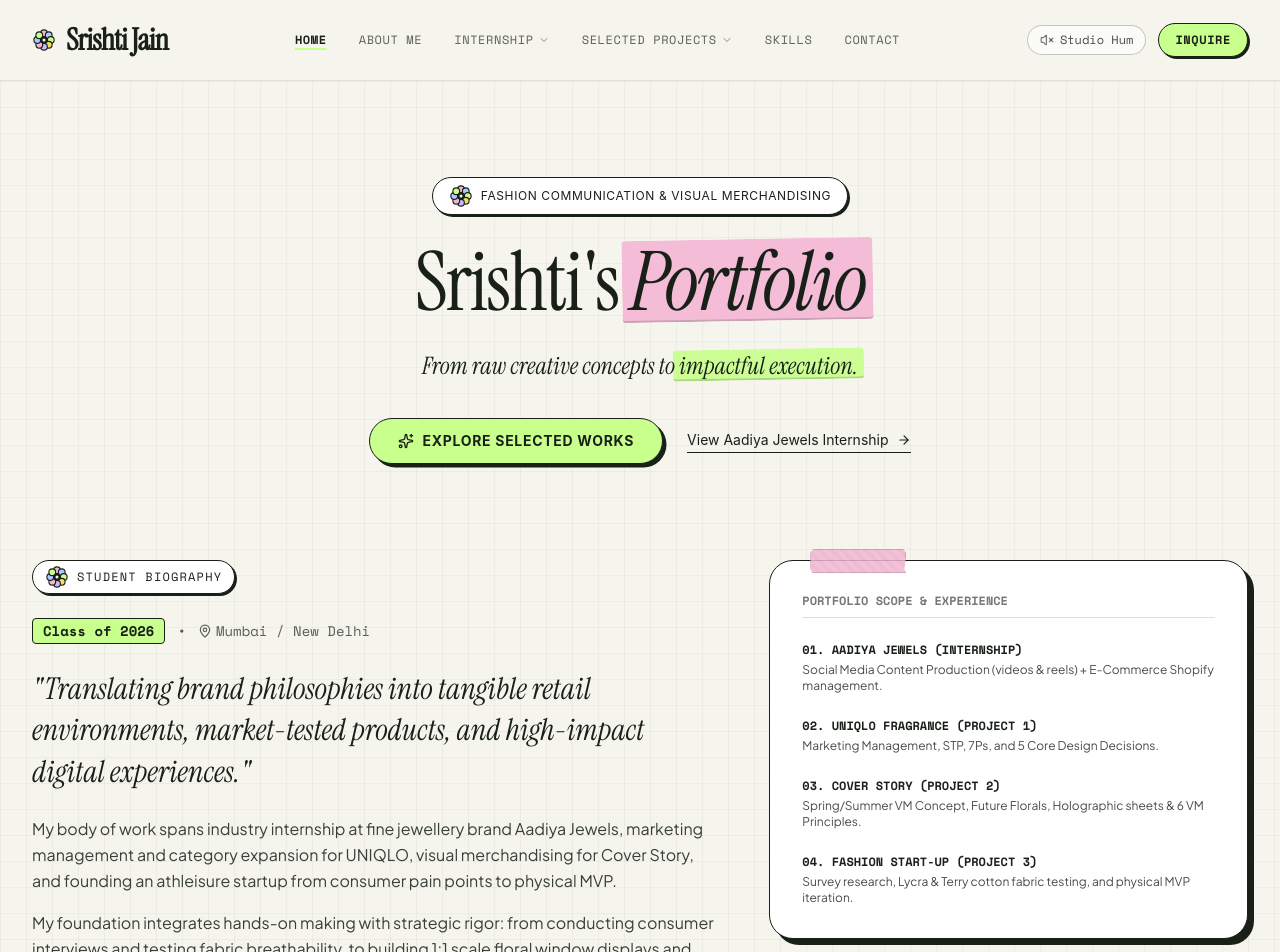
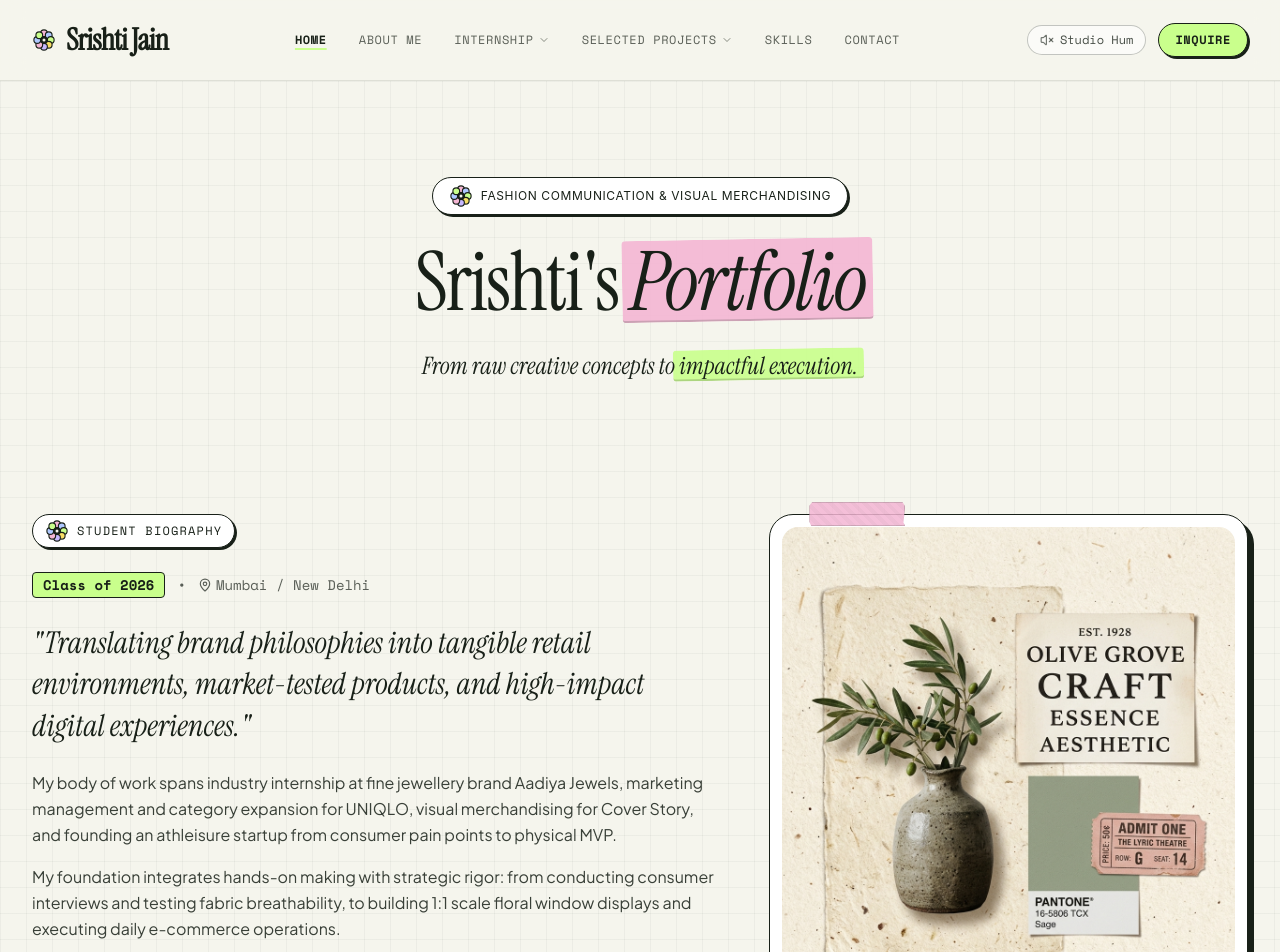
Before and after one commit to srishtij200/srishti, a React (Vite) app: page / in a window 1280 px wide. Shown: the top 952 px of the page. Built offline with nearby package versions, Linux system fonts and the light colour scheme.

Commit message:
Replace portfolio scope card with hero image

```diff
--- a/src/pages/HomePage.tsx
+++ b/src/pages/HomePage.tsx
@@ -62,6 +62,8 @@ export const HomePage: React.FC<HomePageProps> = ({ onOpenInquiry }) => {
               </span>
             </motion.p>
 
+            {/* SAVED FOR LATER USE — Explore Selected Works CTA (hidden for now) */}
+            {false && (
               <motion.div
                 initial={{ opacity: 0, y: 10 }}
                 animate={{ opacity: 1, y: 0 }}
@@ -75,15 +77,8 @@ export const HomePage: React.FC<HomePageProps> = ({ onOpenInquiry }) => {
                   <Sparkles className="w-4 h-4 text-[#182018] group-hover:rotate-12 transition-transform" />
                   <span>Explore Selected Works</span>
                 </Link>
-
-              <Link
-                to="/internship/experience"
-                className="inline-flex items-center gap-2 text-sm text-[#182018] hover:text-[#182018] border-b border-[#182018] pb-0.5 hover:border-[#182018]/40 transition-colors group cursor-pointer"
-              >
-                <span>View Aadiya Jewels Internship</span>
-                <ArrowRight className="w-3.5 h-3.5 group-hover:translate-x-1 transition-transform" />
-              </Link>
               </motion.div>
+            )}
           </div>
 
           {/* About Biography */}
@@ -138,52 +133,22 @@ export const HomePage: React.FC<HomePageProps> = ({ onOpenInquiry }) => {
               transition={{ duration: 0.5, delay: 0.1 }}
               className="lg:col-span-5"
             >
-              <div className="bg-[#FFFFFF] border-[1.5px] border-[#182018] rounded-3xl p-8 paper-shadow-lg relative">
-                <div className="absolute -top-3 left-10">
+              <div className="relative">
+                <div className="absolute -top-3 left-10 z-10">
                   <WashiTape color="#F4B6D4" width="w-24" />
                 </div>
 
-                <div className="font-mono-code text-xs font-bold uppercase text-[#182018]/60 mb-6 pb-2 border-b border-[#182018]/15">
-                  PORTFOLIO SCOPE & EXPERIENCE
+                <div className="bg-[#FFFFFF] border-[1.5px] border-[#182018] rounded-3xl p-3 paper-shadow-lg">
+                  <img
+                    src="/src/assets/images/curated_moodboard_art_1789788458713.jpg"
+                    alt="Srishti Jain moodboard — curated creative exploration"
+                    className="w-full h-[420px] lg:h-[480px] object-cover rounded-2xl"
+                  />
                 </div>
 
-                <div className="space-y-6">
-                  <div>
-                    <div className="font-mono-code text-xs font-bold text-[#182018]">
-                      01. AADIYA JEWELS (INTERNSHIP)
-                    </div>
-                    <div className="font-body text-xs text-[#182018]/80 mt-1">
-                      Social Media Content Production (videos & reels) + E-Commerce Shopify management.
-                    </div>
-                  </div>
-
-                  <div>
-                    <div className="font-mono-code text-xs font-bold text-[#182018]">
-                      02. UNIQLO FRAGRANCE (PROJECT 1)
-                    </div>
-                    <div className="font-body text-xs text-[#182018]/80 mt-1">
-                      Marketing Management, STP, 7Ps, and 5 Core Design Decisions.
-                    </div>
-                  </div>
-
-                  <div>
-                    <div className="font-mono-code text-xs font-bold text-[#182018]">
-                      03. COVER STORY (PROJECT 2)
-                    </div>
-                    <div className="font-body text-xs text-[#182018]/80 mt-1">
-                      Spring/Summer VM Concept, Future Florals, Holographic sheets & 6 VM Principles.
-                    </div>
-                  </div>
-
-                  <div>
-                    <div className="font-mono-code text-xs font-bold text-[#182018]">
-                      04. FASHION START-UP (PROJECT 3)
-                    </div>
-                    <div className="font-body text-xs text-[#182018]/80 mt-1">
-                      Survey research, Lycra & Terry cotton fabric testing, and physical MVP iteration.
-                    </div>
-                  </div>
-                </div>
+                <span className="absolute -bottom-3 right-8 bg-[#182018] text-[#F5F5ED] font-mono-code text-xs px-3 py-1.5 rounded-full paper-shadow-sm uppercase tracking-wider">
+                  Creative Producer
+                </span>
               </div>
             </motion.div>
           </div>
```
Lines whose indentation alone changed are shown as unchanged.
